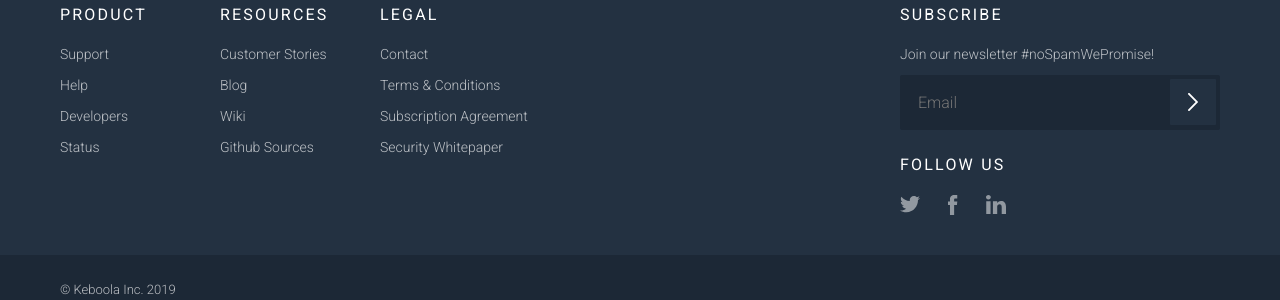
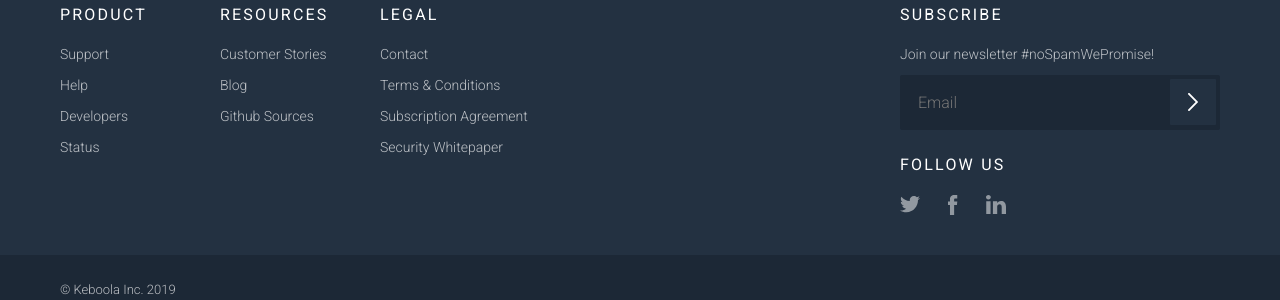
Before and after one commit to keboola/website, a Jekyll site: the page built from terms-and-conditions.md, in a window 1280 px wide. Shown: the part 1751-2051 px from the top of the page. Built offline with Jekyll 4.4.1, drawn with Linux system fonts in a browser that asks for light colours; nearby versions of some CDN libraries; a script that is not in the unit is left out.

Commit message:
Wiki link removal

```diff
--- a/_includes/foot.html
+++ b/_includes/foot.html
@@ -23,7 +23,6 @@
 				<ul>
 					<li><a href="/customer-stories/">Customer Stories</a></li>
 					<li><a href="https://blog.keboola.com/">Blog</a></li>
-					<li><a href="http://wiki.keboola.com/">Wiki</a></li>
 					<li><a href="https://github.com/keboola">Github Sources</a></li>
 				</ul>
 			</div>
```
